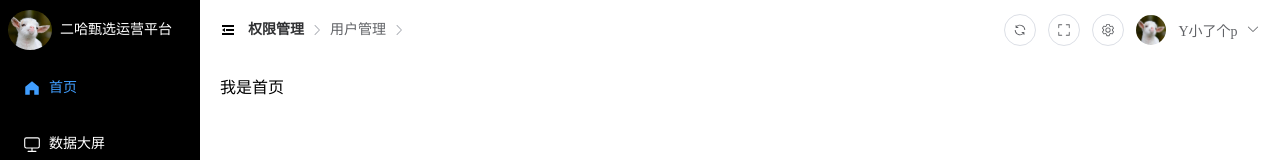
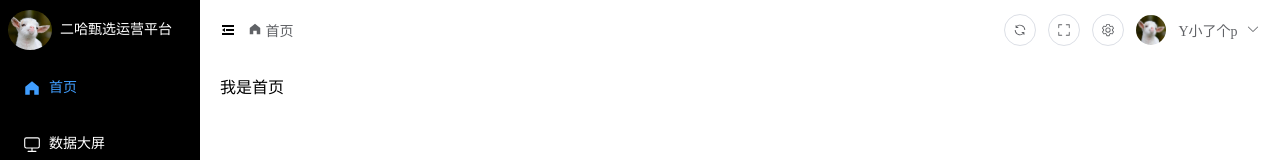
Before and after one commit to fanfanxiaozhu/vue3-typescript, a Vue app: page /home in a window 1280 px wide. Shown: the top 160 px of the page. Built offline with nearby package versions, Linux system fonts and the light colour scheme.

Commit message:
动态面包屑

```diff
--- a/src/layout/aside.vue
+++ b/src/layout/aside.vue
@@ -5,7 +5,7 @@
       <span v-show="!settingStore.isCollapseAside">{{ config.title }}</span>
     </div>
     <el-scrollbar>
-      <el-menu router :default-active="activeMenu" :collapse="settingStore.isCollapseAside" background-color="#000"
+      <el-menu router :default-active="$route.path" :collapse="settingStore.isCollapseAside" background-color="#000"
         text-color="#fff">
         <MenuList :menu="menuList"></MenuList>
       </el-menu>
@@ -18,12 +18,9 @@ import config from '../config'
 import MenuList from './menuList.vue'
 import { reactive } from 'vue'
 import { constantRoutes } from '../router/routes'
-import { useRoute } from 'vue-router'
 import { useSettingStore } from '@/stores/modules/setting'
 
 const settingStore = useSettingStore();
-const router = useRoute()
-const activeMenu = router.path
 const menuList = reactive(constantRoutes);
 </script>
 
--- a/src/layout/header.vue
+++ b/src/layout/header.vue
@@ -1,16 +1,19 @@
 <template>
   <el-header>
     <div class="left">
-      <el-icon @click="settingStore.toggleCollapse">
+      <el-icon class="icon-collapse" @click="settingStore.toggleCollapse">
         <Expand v-if="settingStore.isCollapseAside" />
         <Fold v-else />
       </el-icon>
       <el-breadcrumb separator-icon="ArrowRight">
-        <el-breadcrumb-item :to="{ path: '/acl/user' }">权限管理</el-breadcrumb-item>
-        <el-breadcrumb-item>用户管理</el-breadcrumb-item>
-        <span v-if="false">v-if</span>
-        <span v-show="false">v-show</span>
-        <span style="visibility: hidden;">visible</span>
+        <template v-for="(router, index) in $route.matched" :key="index">
+          <el-breadcrumb-item v-if="!router.meta.hidden" :to="{ path: router.path }">
+            <el-icon>
+              <component :is="router.meta.icon" />
+            </el-icon>
+            {{ router.meta.title }}
+          </el-breadcrumb-item>
+        </template>
       </el-breadcrumb>
     </div>
     <div class="right">
@@ -55,7 +58,7 @@ const user = ref({ nickname: 'Y小了个p' });
   }
 
   .left {
-    .el-icon {
+    .icon-collapse {
       margin-right: 12px;
       cursor: pointer;
     }
--- a/src/main.ts
+++ b/src/main.ts
@@ -4,7 +4,6 @@ import pinia from './stores'
 
 import ElementPlus from 'element-plus'
 import 'element-plus/dist/index.css'
-import * as ElementPlusIconsVue from '@element-plus/icons-vue'
 import globalComponents from '@/components'
 import 'virtual:svg-icons-register'
 
--- a/src/router/routes.ts
+++ b/src/router/routes.ts
@@ -47,6 +47,7 @@ export const constantRoutes = [
       title: '权限管理',
       icon: 'Lock'
     },
+    redirect: '/acl/user',
     children: [
       {
         path: '/acl/user',
@@ -89,6 +90,7 @@ export const constantRoutes = [
       title: '商品管理',
       icon: 'Goods'
     },
+    redirect: '/product/trademark',
     children: [
       {
         path: '/product/trademark',
```
